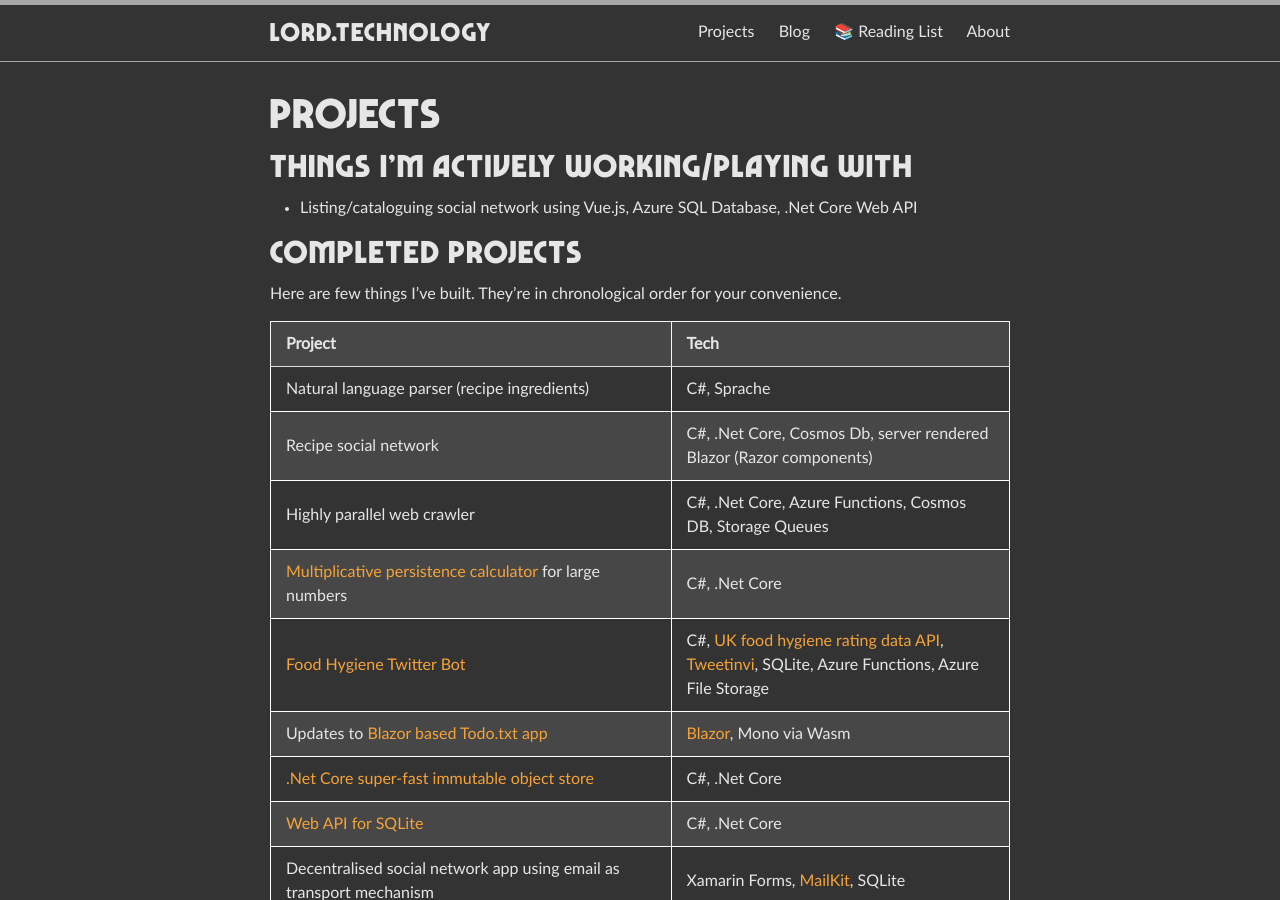
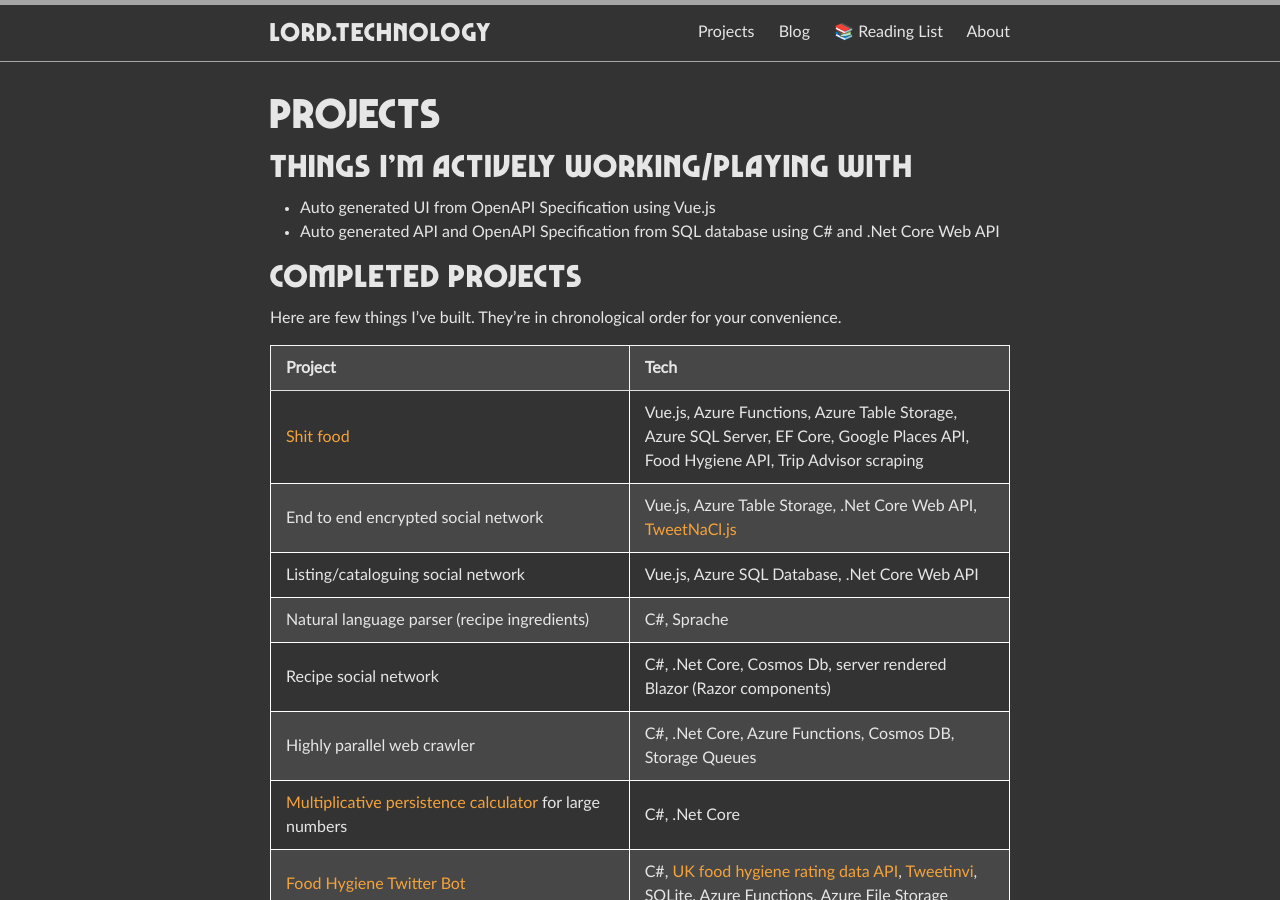
Before and after one commit to jamie-lord/Lord.technology, a Jekyll site: the page built from projects.md, in a window 1280 px wide and 900 px high. Built offline with Jekyll 4.4.1, drawn with Linux system fonts in a browser that asks for light colours.

Commit message:
Updated projects list

```diff
--- a/projects.md
+++ b/projects.md
@@ -1,12 +1,13 @@
 ---
 layout: page
 title:  "Projects"
-date:   2019-06-20 20:00:00 +0000
+date:   2019-12-23 12:00:00 +0000
 permalink: /projects
 ---
 ## Things I'm actively working/playing with
 
-* Listing/cataloguing social network using Vue.js, Azure SQL Database, .Net Core Web API
+* Auto generated UI from OpenAPI Specification using Vue.js
+* Auto generated API and OpenAPI Specification from SQL database using C# and .Net Core Web API
 
 ## Completed projects
 
@@ -14,6 +15,9 @@
 
 |Project|Tech|
 |:---|:---|
+|[Shit food](https://shitfood.wtf)|Vue.js, Azure Functions, Azure Table Storage, Azure SQL Server, EF Core, Google Places API, Food Hygiene API, Trip Advisor scraping|
+|End to end encrypted social network|Vue.js, Azure Table Storage, .Net Core Web API, [TweetNaCl.js](https://tweetnacl.js.org)|
+|Listing/cataloguing social network|Vue.js, Azure SQL Database, .Net Core Web API|
 |Natural language parser (recipe ingredients)|C#, Sprache|
 |Recipe social network|C#, .Net Core, Cosmos Db, server rendered Blazor (Razor components)|
 |Highly parallel web crawler|C#, .Net Core, Azure Functions, Cosmos DB, Storage Queues|
```
